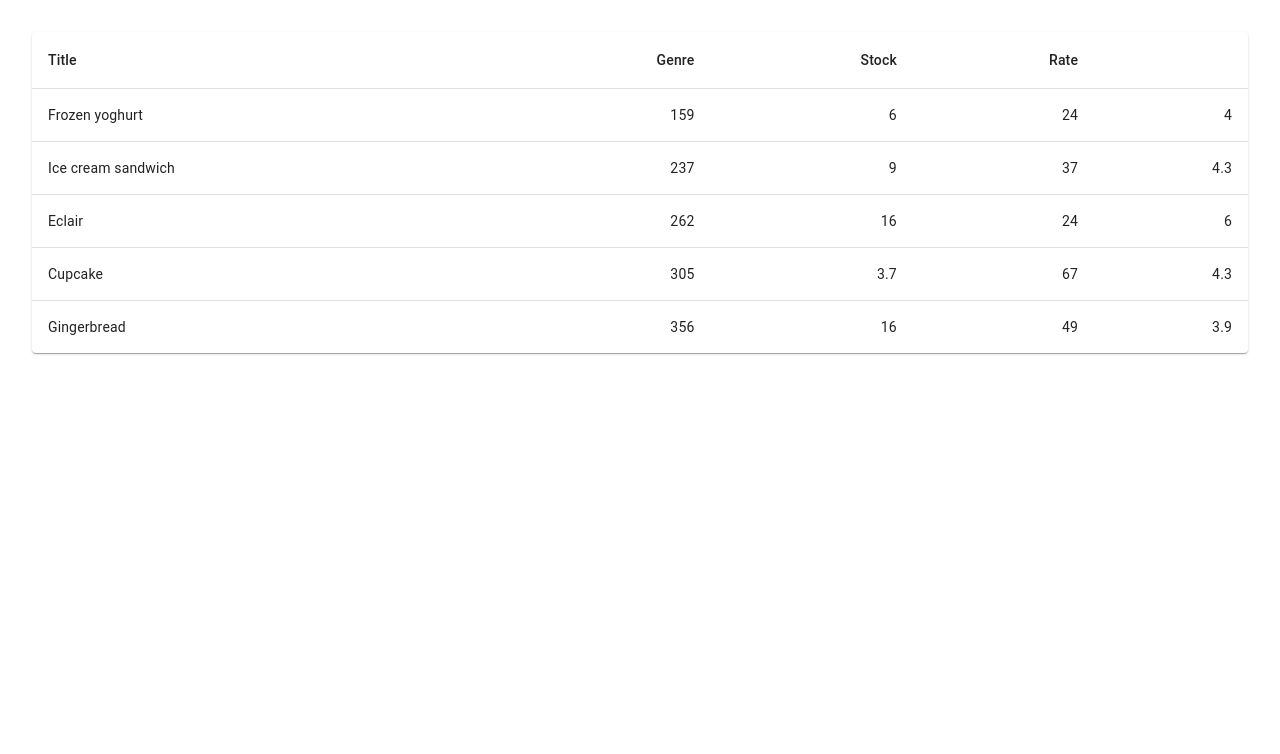
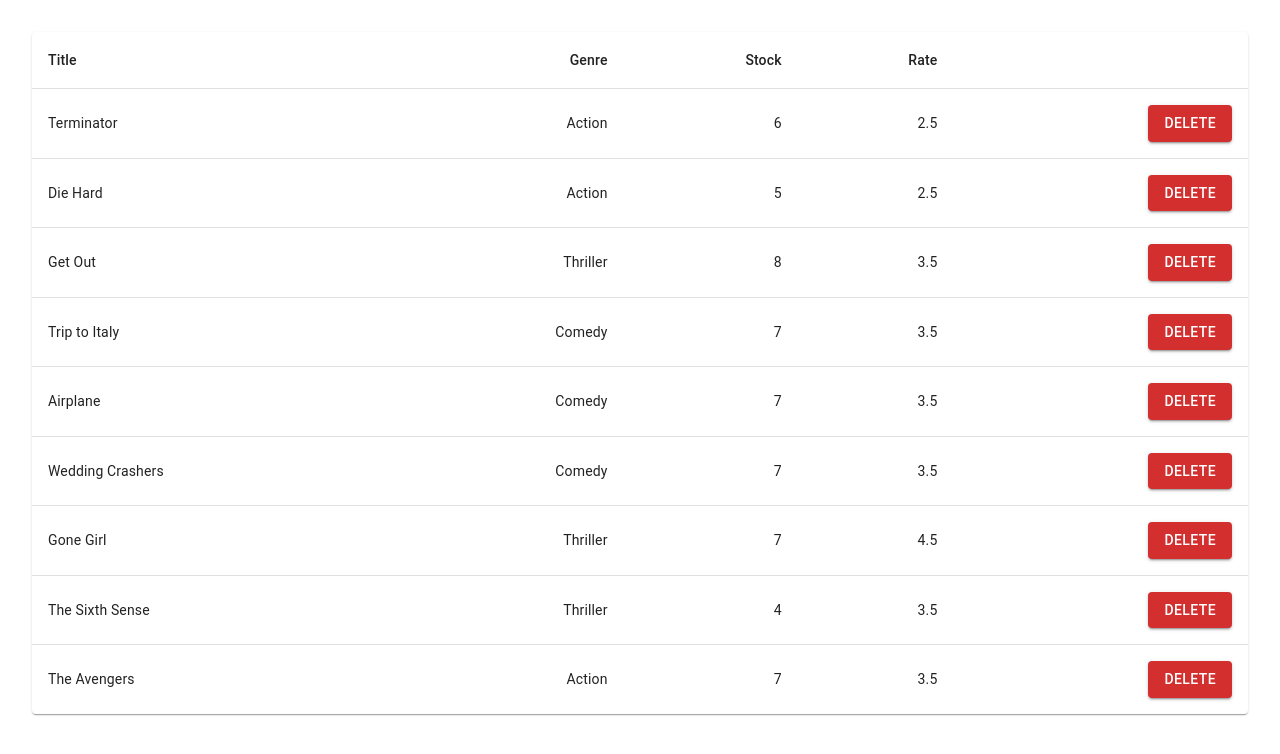
Before and after one commit to BCFCODE/MRT, a React (Vite) app: page / in a window 1280 px wide. Shown: the top 754 px of the page. Built offline with nearby package versions, Linux system fonts and the light colour scheme.

Commit message:
table and delete buttons rendered

```diff
--- a/src/components/Movies.tsx
+++ b/src/components/Movies.tsx
@@ -7,6 +7,7 @@
 import TableHead from "@mui/material/TableHead";
 import TableRow from "@mui/material/TableRow";
 import Paper from "@mui/material/Paper";
+import { Button } from "@mui/material";
 
 function createData(
   name: string,
@@ -18,9 +19,9 @@
   return { name, calories, fat, carbs, protein };
 }
 
-const headers = ["Title", "Genre", "Stock", "Rate", ''];
+const headers = ["Title", "Genre", "Stock", "Rate", ""];
 
-const rows = [
+const movies = [
   createData("Frozen yoghurt", 159, 6.0, 24, 4.0),
   createData("Ice cream sandwich", 237, 9.0, 37, 4.3),
   createData("Eclair", 262, 16.0, 24, 6.0),
@@ -41,7 +42,7 @@
 
     return (
       <TableContainer component={Paper}>
-        <Table sx={{ minWidth: 650 }} aria-label="simple table">
+        <Table sx={{ minWidth: "auto" }} aria-label="simple table">
           <TableHead>
             <TableRow>
               {headers.map((header, i) => (
@@ -50,18 +51,22 @@
             </TableRow>
           </TableHead>
           <TableBody>
-            {rows.map((row) => (
+            {movies.map((row) => (
               <TableRow
-                key={row.name}
+                key={row._id}
                 sx={{ "&:last-child td, &:last-child th": { border: 0 } }}
               >
                 <TableCell component="th" scope="row">
-                  {row.name}
+                  {row.title}
                 </TableCell>
-                <TableCell align="right">{row.calories}</TableCell>
-                <TableCell align="right">{row.fat}</TableCell>
-                <TableCell align="right">{row.carbs}</TableCell>
-                <TableCell align="right">{row.protein}</TableCell>
+                <TableCell align="right">{row.genre.name}</TableCell>
+                <TableCell align="right">{row.numberInStock}</TableCell>
+                <TableCell align="right">{row.dailyRentalRate}</TableCell>
+                <TableCell align="right">
+                  <Button color="error" variant="contained">
+                    Delete
+                  </Button>
+                </TableCell>
               </TableRow>
             ))}
           </TableBody>
```
